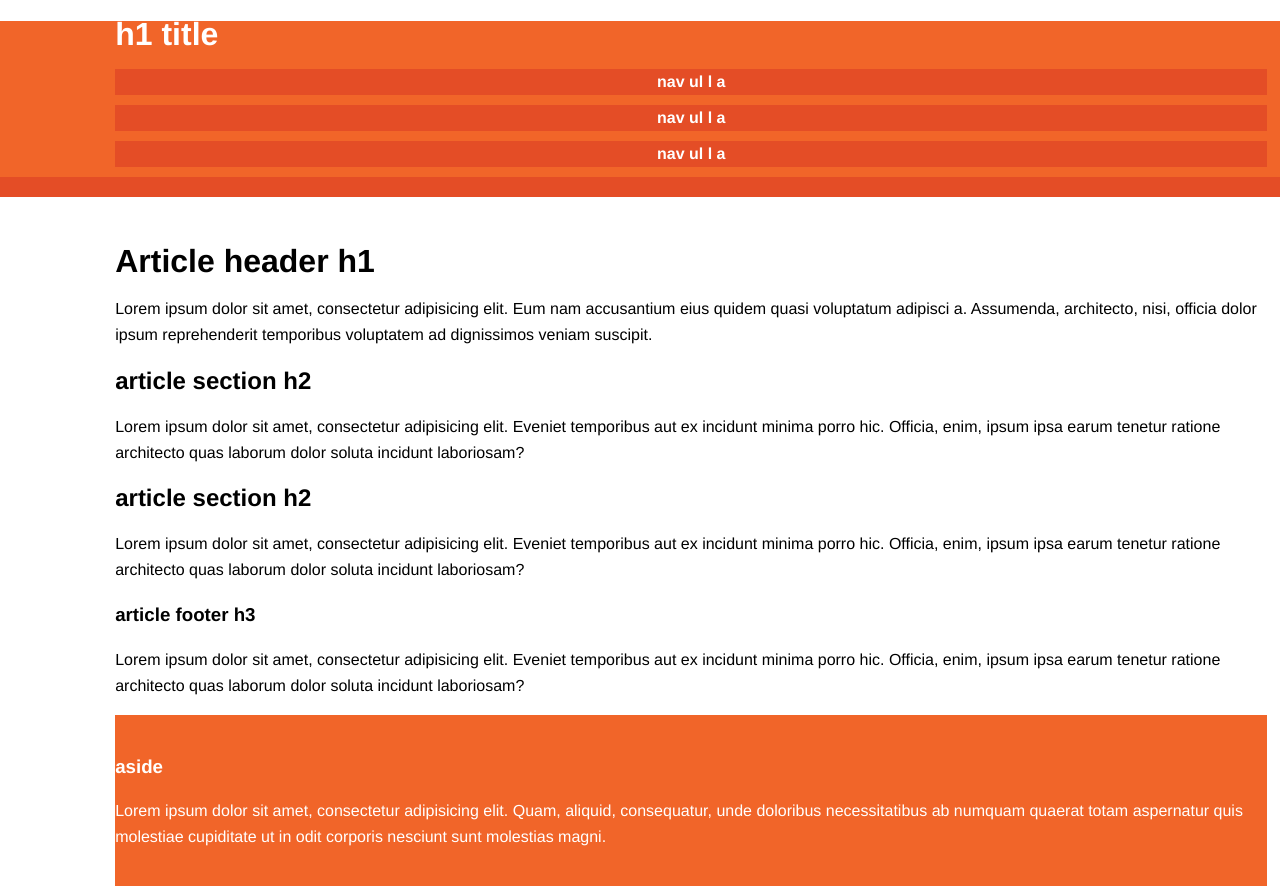
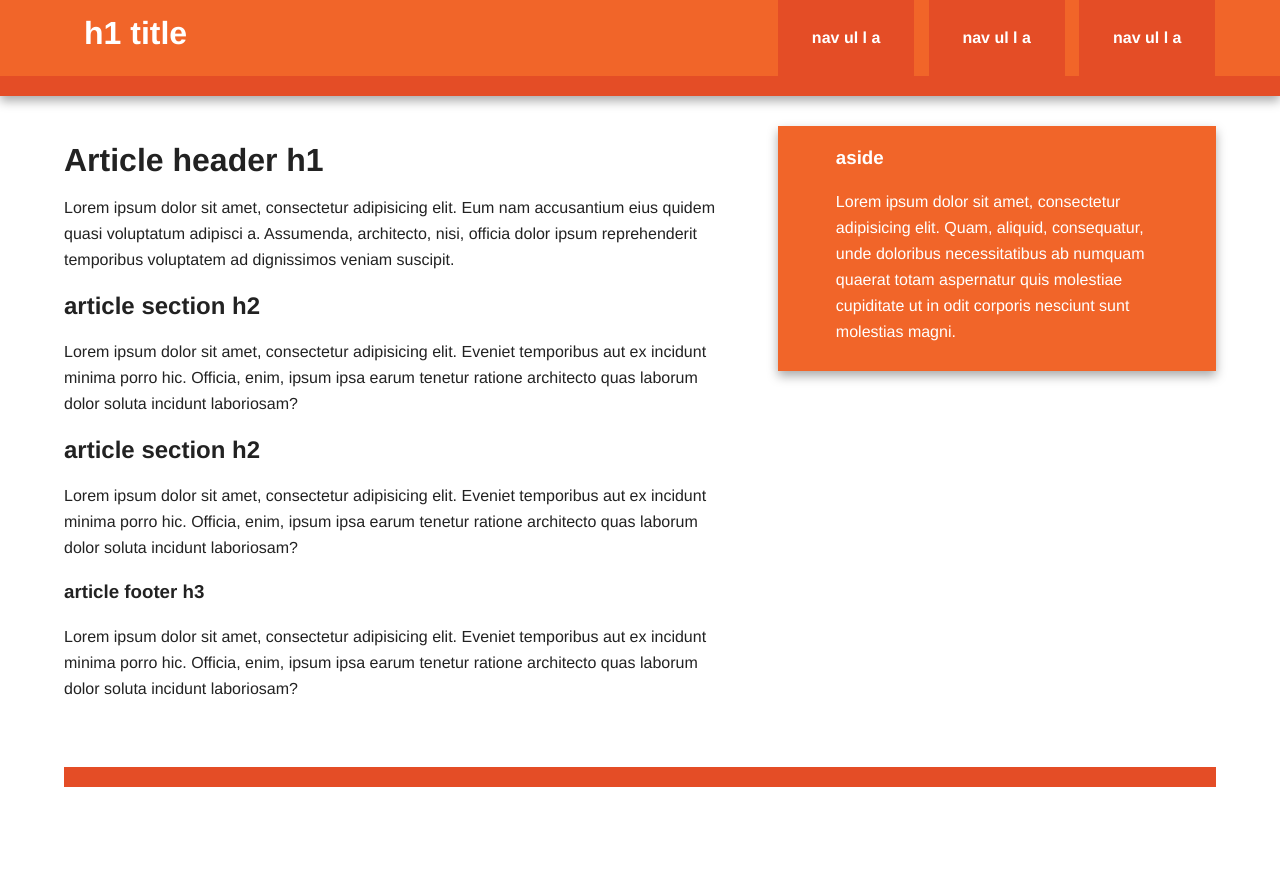
Before and after one commit to GuiAngonese/responsivo, a plain HTML site: page index.html in a window 1280 px wide. Shown: the top 886 px of the page. After the commit the page ends 800 px from the top, so only its background shows below. Drawn offline with nearby package versions, Linux system fonts and the light colour scheme.

Commit message:
atualizando css

```diff
--- a/css/main.css
+++ b/css/main.css
@@ -8,8 +8,21 @@ body{
 
 .wrap{
 	width: 90%;
-	margin: 0 9%;
+	margin: 0 5%;
 }
+
+html,
+button,
+input,
+select,
+textarea{
+	color: #222;
+}
+
+::-moz-selection{
+	background-color: #b3d4fc;
+}
+
 
 #header, .content aside, #footer{
 	background-color: #f16529;
@@ -26,6 +39,8 @@ body{
 
 .title{
 	color: white;
+	margin: 0;
+	padding: 20px;
 }
 
 nav ul{
@@ -63,5 +78,84 @@ nav a:hover{
 
 .content aside{
 	color: #fff;
+	padding: 0 5% 10px;
+}
+
+/* FOOTER */
+
+#footer .wrap{
+	color: #fff;
 	padding: 20px 0;
 }
+
+
+
+/* MEDIA QUERIES */
+
+@media only screen and (min-width: 480px){
+
+	/* MENU */
+	nav a{
+		float: left;
+		width: 27%;
+		margin: 0 1.7%;
+		padding: 25px 2%;
+		margin-bottom: 0;
+	}
+
+	nav li:first-child a{
+		margin-left: 0;
+	}
+
+	nav li:last-child a{
+		margin-right: 0;
+	}
+}
+
+@media (min-width: 768px){
+	#header,
+	.content aside{
+		-webkit-box-shadow: 0 5px 10px #aaa;
+		   -moz-box-shadow: 0 5px 10px #aaa;
+				box-shadow: 0 5px 10px #aaa;
+	}
+
+	.title{
+		float: left;
+	}
+	nav{
+		float: right;
+		width: 38%;
+	}
+
+	.content article{
+		float: left;
+		width: 57%;
+	}
+
+	.content aside{
+		float: right;
+		width: 28%;
+	}
+
+}
+
+@media (min-width: 1140px){
+
+}
+
+ /* MISCELANEA */
+
+.clearfix:before,
+.clearfix:after{
+	content: " ";
+	display: table;
+}
+
+.clearfix:after{
+	clear: both;
+}
+
+.clearfix{
+	*zoom:1;
+}
--- a/index.html
+++ b/index.html
@@ -9,7 +9,7 @@
 	<body>
 
 		<header id="header">
-		<div class="wrap">
+		<div class="wrap clearfix">
 			<h1 class="title">h1 title</h1>
 
 			<nav>
@@ -23,7 +23,7 @@
 		</header>
 
 	<div class="wrap">
-		<div class="content">
+		<div class="content clearfix">
 			<article>
 				<header>
 					<h1>Article header h1</h1>
```
